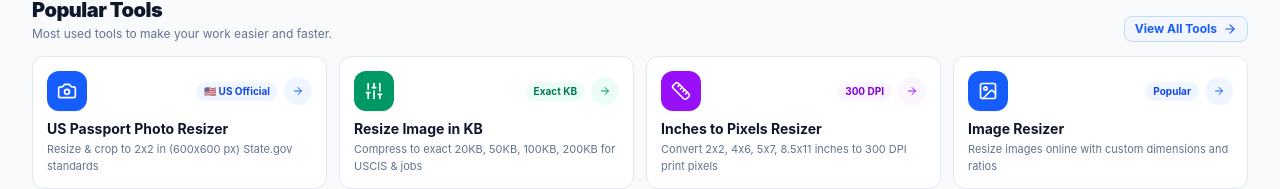
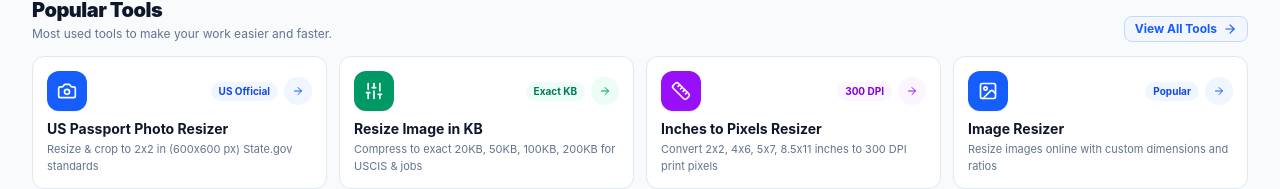
Before and after one commit to ravindraseo/photokb, a React (Vite) app: page / in a window 1280 px wide. Shown: the part 514-703 px from the top of the page. Built offline with nearby package versions, Linux system fonts and the light colour scheme.

Commit message:
Initial commit

```diff
--- a/src/pages/HomePage.jsx
+++ b/src/pages/HomePage.jsx
@@ -316,7 +316,7 @@
       icon: Camera,
       iconColor: 'text-blue-600',
       iconBg: 'bg-blue-600',
-      badge: '🇺🇸 US Official',
+      badge: 'US Official',
       badgeBg: 'bg-blue-50 text-blue-700',
       arrowBg: 'group-hover:bg-blue-600 group-hover:text-white text-blue-600 bg-blue-50'
     },
```
